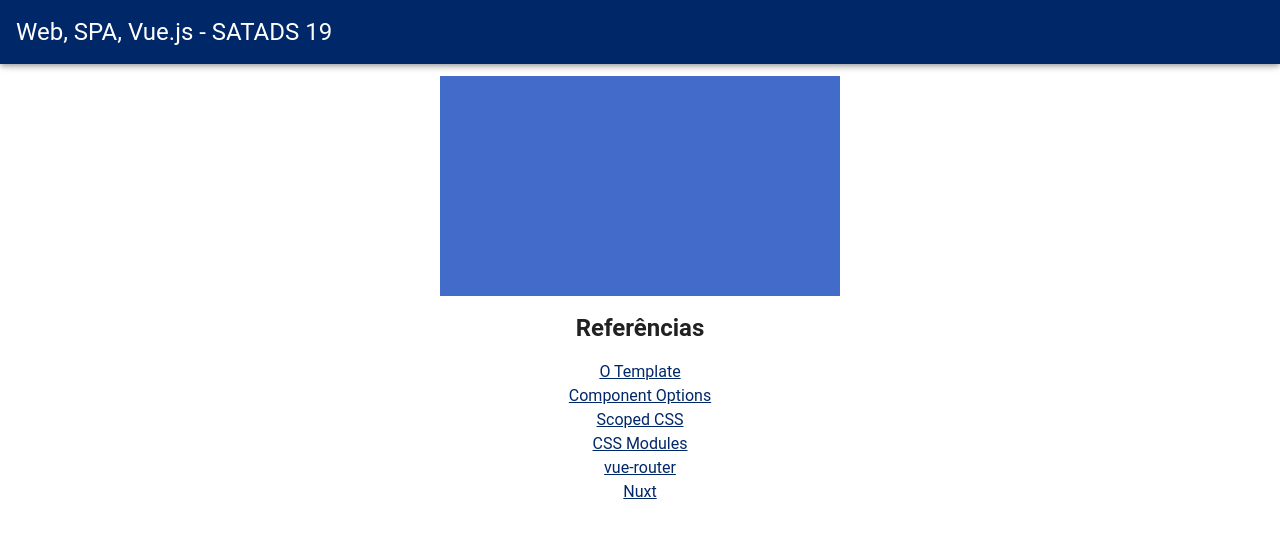
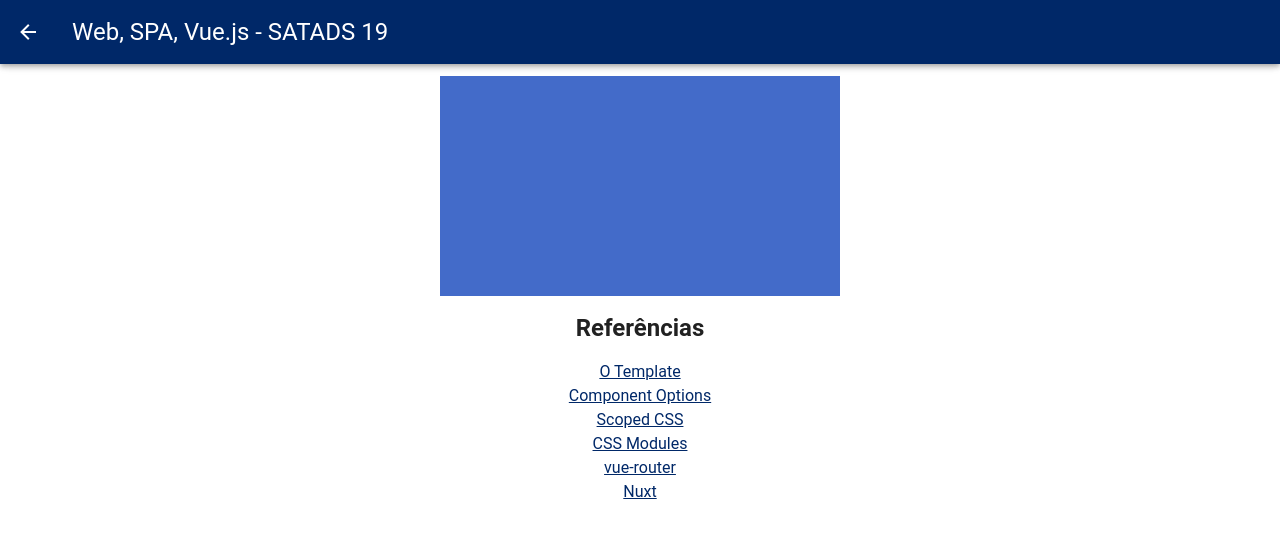
Before and after one commit to lhenriqueanjos/satads-2019, a Vue app: page /referencias in a window 1280 px wide. Shown: the top 538 px of the page. Built offline with nearby package versions, Linux system fonts and the light colour scheme; a small style sheet from the web is missing.

Commit message:
botao de voltar

```diff
--- a/src/App.vue
+++ b/src/App.vue
@@ -1,10 +1,12 @@
 <template>
   <v-app>
     <v-app-bar app color="primary" dark>
+      <v-btn text icon color="white" v-if="$router.currentRoute.name !== 'home'" @click="goBack">
+        <v-icon>mdi-arrow-left</v-icon>
+      </v-btn>
+
       <v-toolbar-title class="headline">
-        <span>
-          Web, SPA, Vue.js - SATADS 19
-        </span>
+        <span>Web, SPA, Vue.js - SATADS 19</span>
       </v-toolbar-title>
     </v-app-bar>
 
@@ -18,8 +20,10 @@
 
 export default {
   name: 'App',
-  data: () => ({
-    //
-  }),
+  methods: {
+    goBack() {
+      window.history.back();
+    },
+  },
 };
 </script>
```
